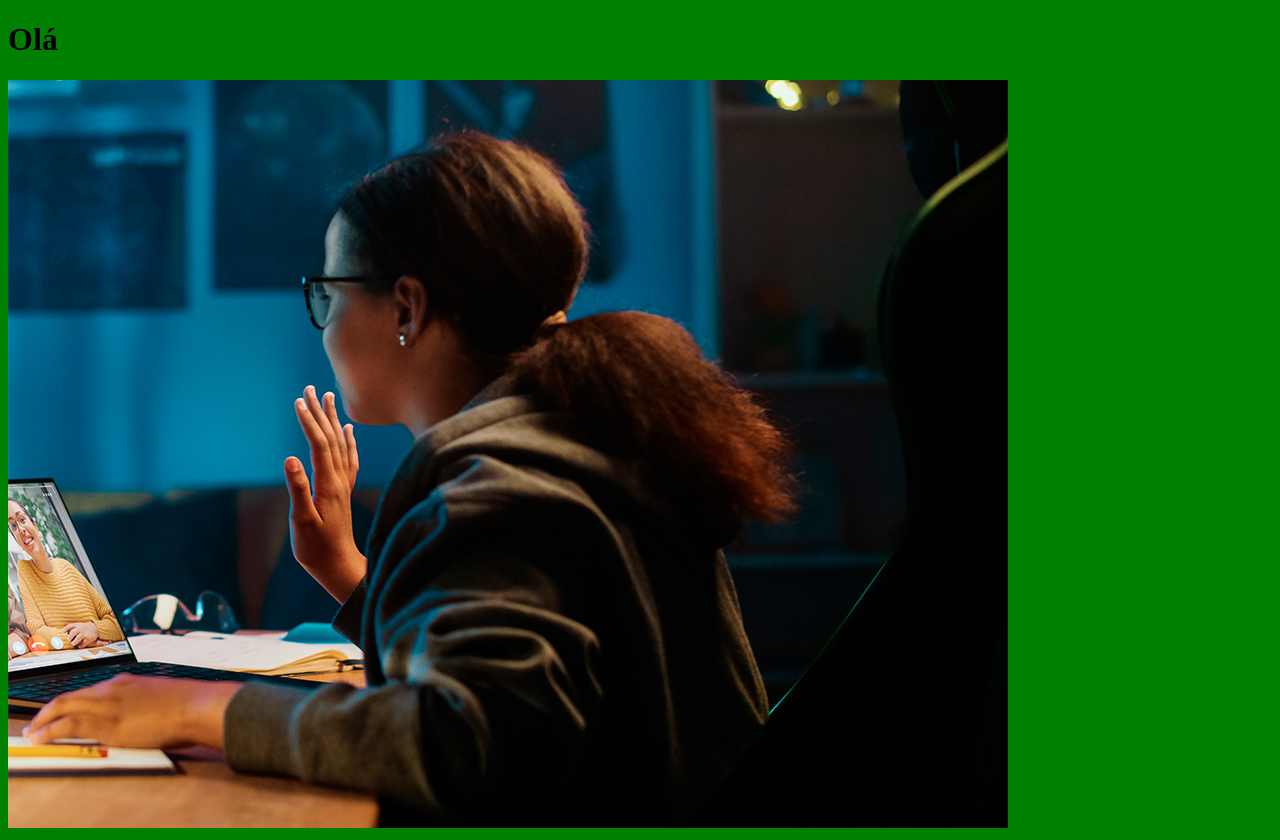
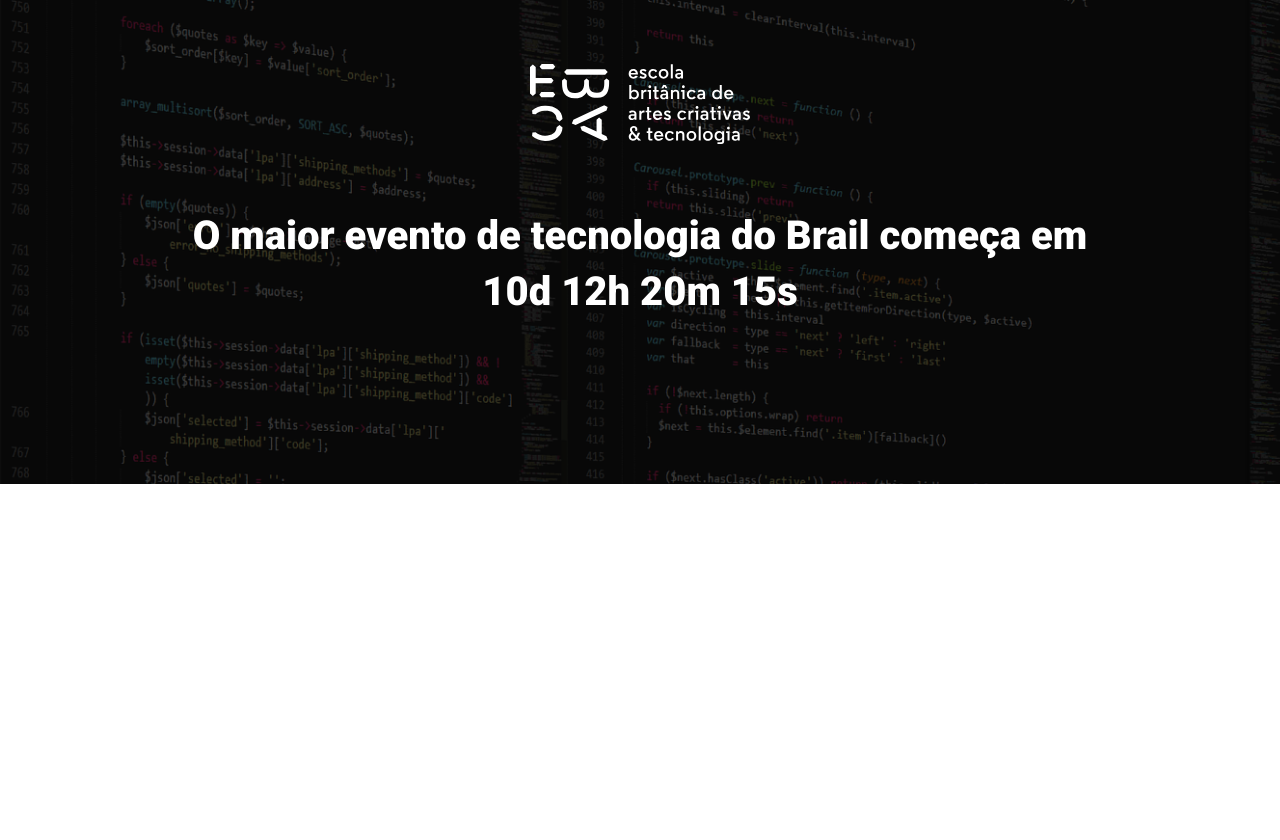
Before and after one commit to LopesA95/ebac_tech_talks, a website built with Parcel: page src/index.html in a window 1280 px wide. After the commit the page ends 800 px from the top, so only its background shows below. Built offline with nearby package versions, Linux system fonts and the light colour scheme.

Commit message:
feat: criando a seção hero

```diff
--- a/src/index.html
+++ b/src/index.html
@@ -3,14 +3,25 @@
 
 <head>
   <meta charset="UTF-8">
+  <link rel="preconnect" href="https://fonts.googleapis.com">
+  <link rel="preconnect" href="https://fonts.gstatic.com" crossorigin>
   <meta name="viewport" content="width=device-width, initial-scale=1.0">
-  <title>Document</title>
+  <link href="https://fonts.googleapis.com/css2?family=Roboto:wght@400;700;900&display=swap" rel="stylesheet">
   <link rel="stylesheet" href="styles/main.scss">
+  <title>EBAC Tech Talks</title>
 </head>
 
 <body>
-  <h1>Olá</h1>
-  <img src="./images/backend.png" alt="">
+
+  <header class="hero">
+    <div class="container">
+      <img class="hero__logo" src="./images/ebac_logo.svg" alt="EBAC">
+      <p class="hero__text">
+        O maior evento de tecnologia do Brail começa em 10d 12h 20m 15s
+      </p>
+    </div>
+
+  </header>
 
 
   <script src="scripts/main.js"></script>
--- /dev/null
+++ b/src/styles/_hero.scss
@@ -0,0 +1,52 @@
+.hero {
+  padding-top: 64px;
+  padding-bottom: 100px;
+  background-image: url(../images/fundo.png);
+  background-repeat: no-repeat;
+  background-size: cover;
+  position: relative;
+
+  .container {
+    position: relative;
+  }
+
+  &::before {
+    position: absolute;
+    top: 0;
+    left: 0;
+    width: 100%;
+    height: 100%;
+    background-color: #000;
+    content: "";
+    opacity: 0.7;
+  }
+
+  &__text {
+    margin-top: 64px;
+    margin-bottom: 64px;
+    font-size: 40px;
+    line-height: 56px;
+    font-weight: 800;
+    text-align: center;
+  }
+
+  &__logo {
+    margin: 0 auto;
+    height: 80px;
+    display: block;
+  }
+
+  @media (max-width: 640px) {
+    padding: 40px 0;
+
+    &__logo {
+      height: 40px;
+    }
+
+    &__text {
+      font-size: 22px;
+      line-height: 24px;
+      margin: 24px 0;
+    }
+  }
+}
--- a/src/styles/main.scss
+++ b/src/styles/main.scss
@@ -1,3 +1,23 @@
-body {
-  background-color: green;
+@use "hero";
+
+* {
+  margin: 0;
+  padding: 0;
+  box-sizing: border-box;
+  font-family: "Roboto", sans-serif;
+  color: #fff;
 }
+
+.container {
+  max-width: 960px;
+  width: 100%;
+  margin: 0 auto;
+
+  @media (max-width: 640px) {
+    max-width: 80%;
+  }
+
+  @media (max-width: 1024px) {
+    max-width: 90%;
+  }
+}
```
